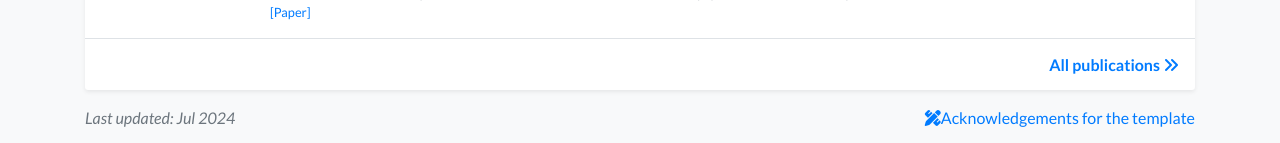
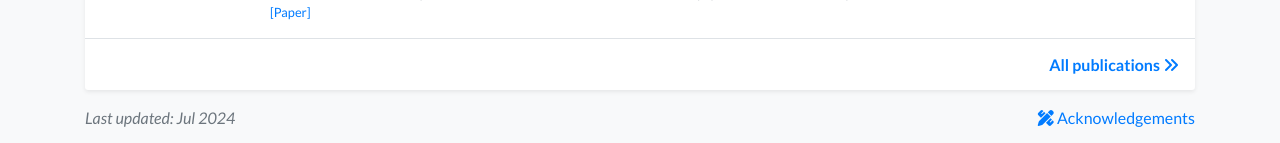
Before and after one commit to Airwhf/Airwhf.github.io, a Jekyll site: the page built from index.html, in a window 1280 px wide and 1193 px high. Shown: the part 1047-1190 px from the top of the window. Built offline with Jekyll 4.4.1, drawn with Linux system fonts in a browser that asks for light colours; a style sheet for code colours, icons or effects is not loaded.

Commit message:
Update profile.yml

```diff
--- a/_data/profile.yml
+++ b/_data/profile.yml
@@ -58,4 +58,4 @@
 # Feel free to replace the footer text if you would like to, but I will greatly appreciate it
 # if you keep the link to the template so that more people can benefit from it. Thanks!
 footer_text: >-
-  <a href="https://github.com/luost26/academic-homepage" target="_blank"><i class="fas fa-pencil-ruler"></i>Acknowledgements for the template</a>
+  <a href="https://github.com/luost26/academic-homepage" target="_blank"><i class="fas fa-pencil-ruler"></i> Acknowledgements</a>
```
